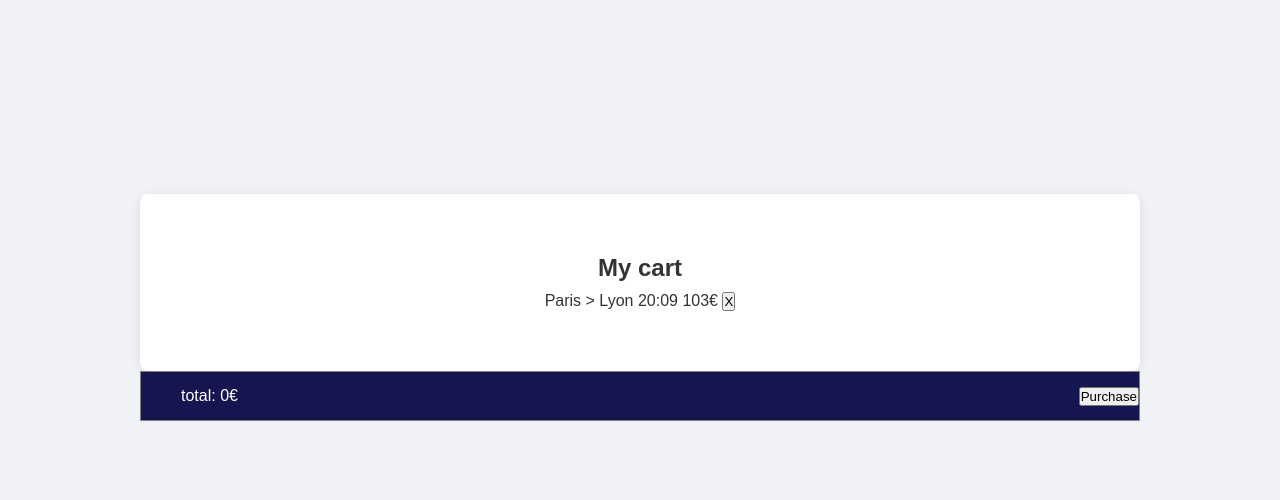
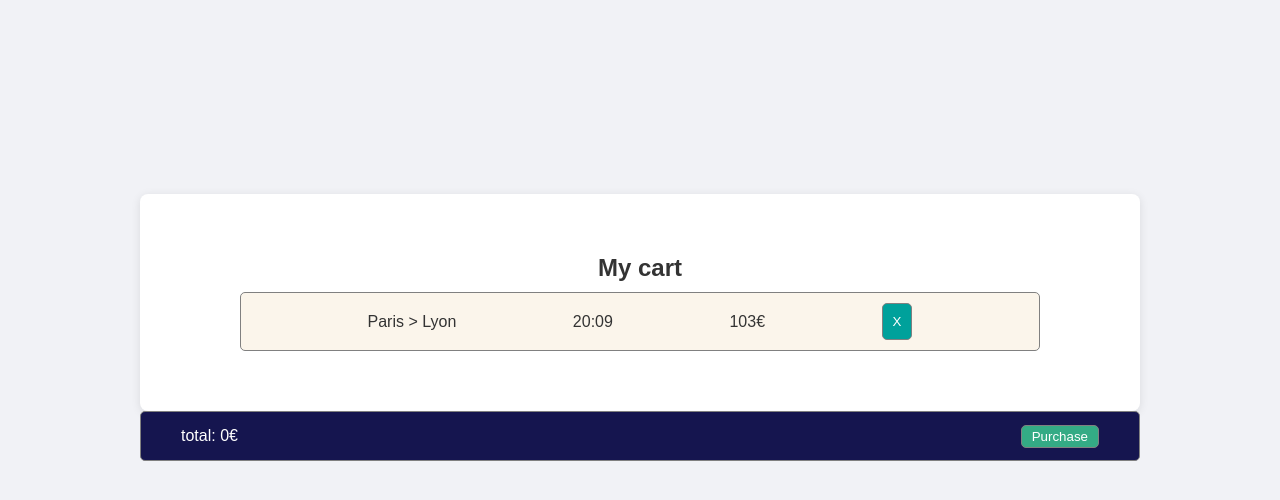
Before and after one commit to askilax/Tickethack-frontend, a website: page cart.html in a window 1280 px wide. Shown: the part 64-564 px from the top of the page. Drawn offline with Linux system fonts and the light colour scheme.

Commit message:
ajout du style sur la page carte

```diff
--- a/cart.html
+++ b/cart.html
@@ -29,7 +29,7 @@
 
             <div id="defaut-cart-msg">
                 <h2>My cart</h2>
-                <div id="row-cart">
+                <div class="row-cart">
                 <span class="route">Paris &gt; Lyon</span>
                 <span class="time">20:09</span>
                 <span class="price">103€</span>
--- a/style.css
+++ b/style.css
@@ -72,6 +72,7 @@ nav {
     height: 50px;
     border:1px solid gray;
     background-color: rgb(21, 21, 79);
+    border-radius: 5px;
 }
 
 .hidden {
@@ -82,6 +83,19 @@ nav {
     color: white;
     align-items: center;
     padding-left: 40px;
+}
+
+#purchase-btn{
+    margin-right: 40px;
+    padding: 3px 10px;
+    background-color: #34ab85;
+    color: white;
+    border-radius: 5px;
+    border: 1px solid gray;
+    cursor: pointer;
+}
+#purchase-btn:hover{
+    border: 2px solid grey;
 }
 
 
@@ -210,10 +224,23 @@ nav {
     background-color: #ffffff;
     border-radius: 8px;
     box-shadow: 0 2px 10px rgba(0, 0, 0, 0.1);
-    width: 1000px;
+    width: 100%;
     margin-top: 400px;
     margin-left: 400px;
 
+}
+
+.remove-item {
+    border-radius: 5px;
+    padding: 10px;
+    background-color: #00a19b;
+    color: white;
+    border: 1px solid grey;
+    cursor: pointer;
+}
+
+.remove-item:hover {
+    border: 2px solid grey;
 }
 
 #defaut-cart-msg h2,
@@ -223,6 +250,31 @@ nav {
     margin-bottom: 10px;
 }
 
+div.row-cart{
+    margin: 0px 100px 0px 100px;
+}
+
+.row-book {
+    border-radius: 5px;
+    background-color: rgba(238, 216, 179, 0.257);
+    display: flex;
+    border: 1px solid grey;
+    padding: 10px;
+    justify-content: space-evenly;
+    align-items: center;
+    width: 80%;
+}
+
+.row-cart {
+    border-radius: 5px;
+    background-color: rgba(238, 216, 179, 0.257);
+    display: flex;
+    border: 1px solid grey;
+    padding: 10px;
+    justify-content: space-evenly;
+    align-items: center;
+    margin: 15px 0px;
+}
 .row-book {
     border-radius: 5px;
     background-color: rgba(238, 216, 179, 0.257);
```
